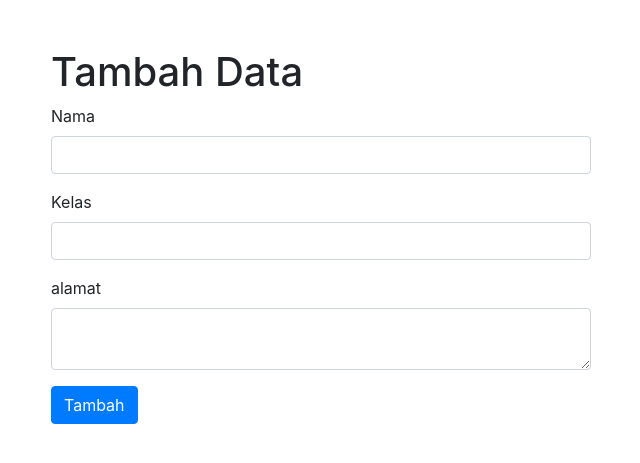
After one commit to inet-iptek/crud_bootstrap, a PHP site: page /tambah.php in a window 1280 px wide. The commit adds this page. Shown: the top 463 px of the page, without its empty margins (319-959 px from the left). Run offline with PHP 8.4, Linux system fonts and the light colour scheme.

Commit message:
form tambah.php

```diff
--- a/index.php
+++ b/index.php
@@ -4,7 +4,7 @@
     <div class="row">
         <div class="col-lg-12 mx-auto">
             <h1>Simple CRUD iNET <?= date('Y'); ?></h1>
-            <a href="" class="btn btn-primary mb-2">Tambah</a>
+            <a href="tambah.php" class="btn btn-primary mb-2">Tambah</a>
             <div class="table-responsive">
                 <table class="table">
                     <tr>
--- /dev/null
+++ b/tambah.php
@@ -0,0 +1,31 @@
+<?php include "config.php"; ?>
+<?php include "header.php"; ?>
+<div class="container mt-5">
+    <div class="row">
+        <div class="col-lg-6 mx-auto">
+            <h1>Tambah Data</h1>
+            <form action="" method="post">
+                <div class="form-group">
+                    <label for="nama">Nama</label>
+                    <input type="text" name="nama" class="form-control">
+                </div>
+
+                <div class="form-group">
+                    <label for="kelas">Kelas</label>
+                    <input type="text" name="kelas" class="form-control">
+                </div>
+
+                <div class="form-group">
+                    <label for="alamat">alamat</label>
+                    <textarea name="alamat" class="form-control"></textarea>
+                </div>
+
+                <button type="submit" name="btn" class="btn btn-primary">Tambah</button>
+            </form>
+        </div>
+    </div>
+</div>
+<?php include "footer.php"; ?>
+<?php
+
+?>
```
